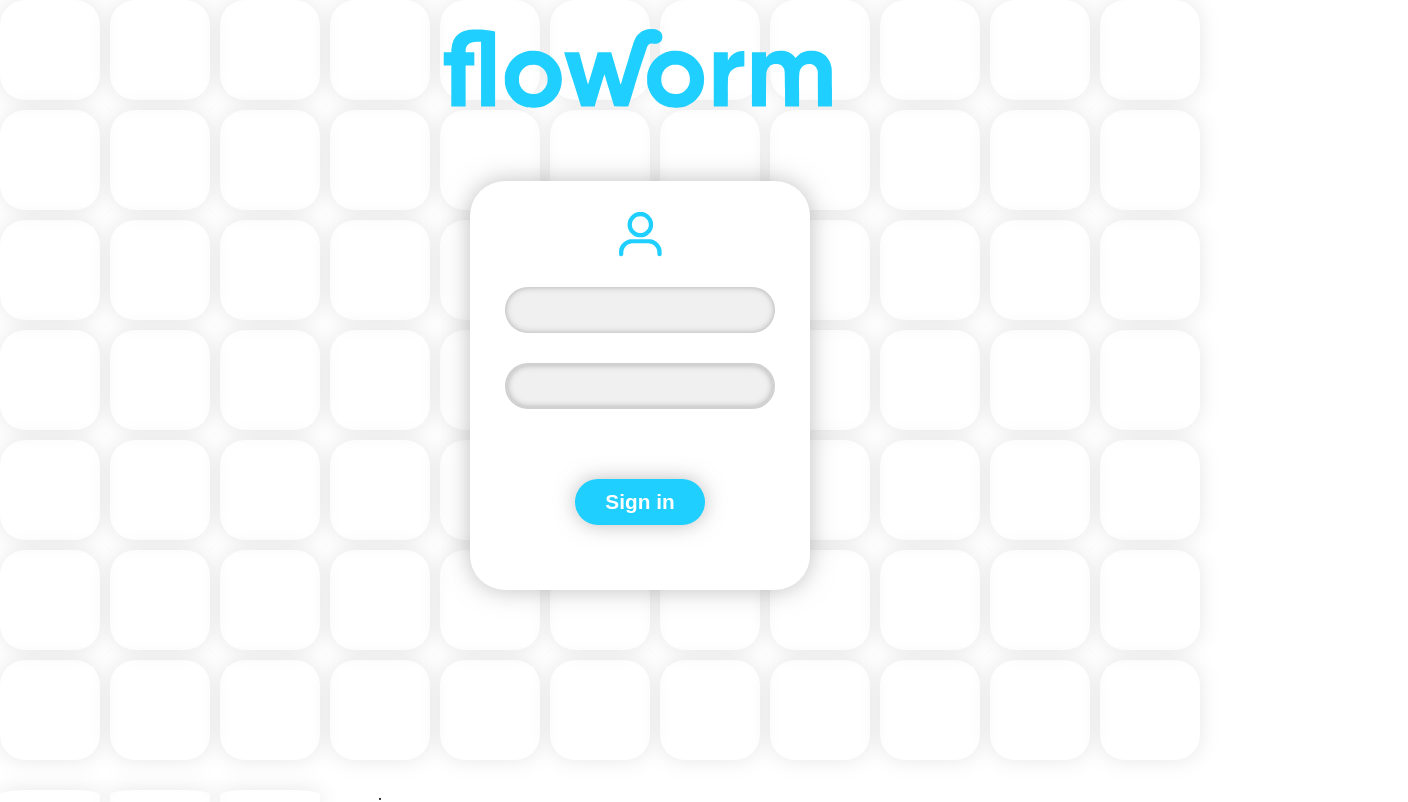
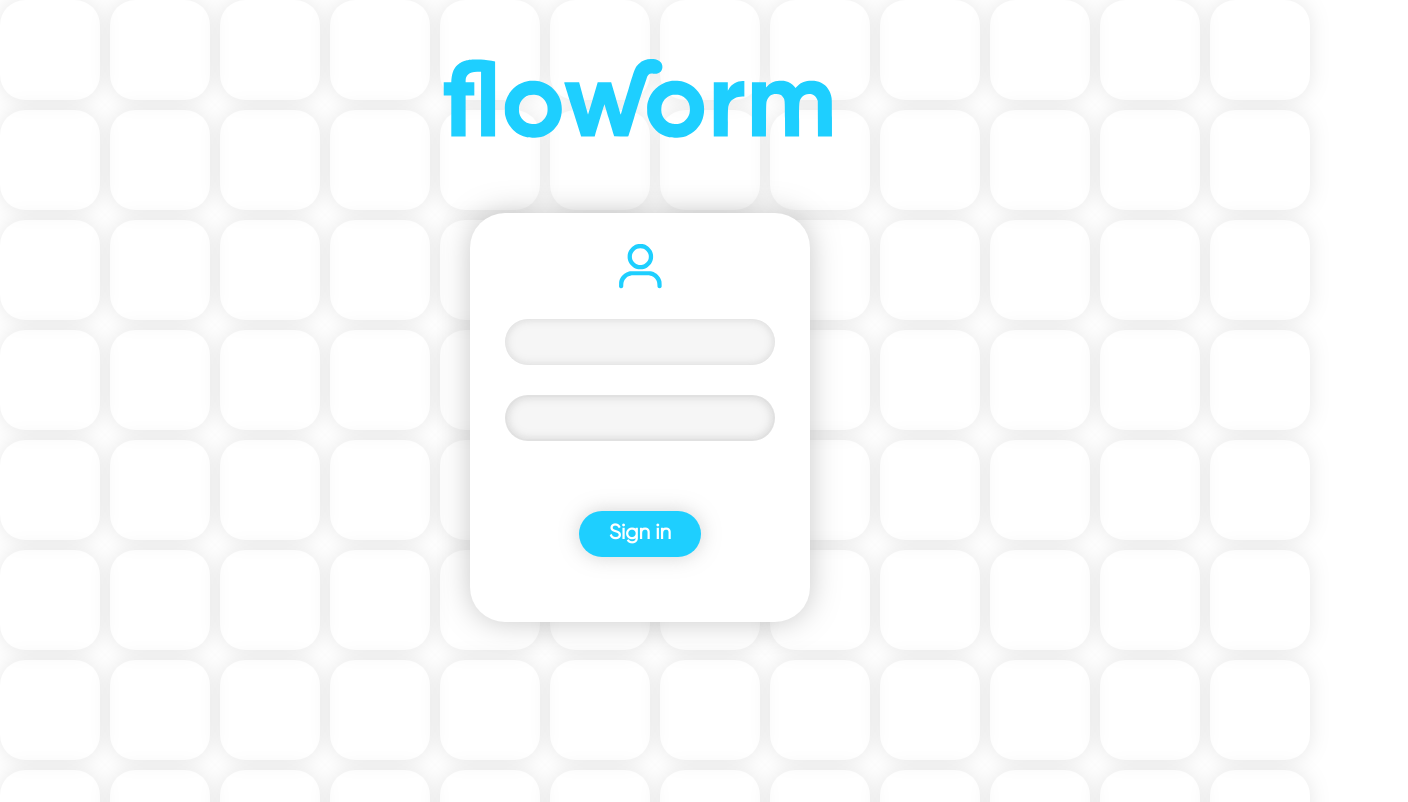
Before and after one commit to jgbyrne/durhack2020, a React (Create React App) app in the folder front/: page / in a window 1280 px wide. Shown: the top 802 px of the page, 1408 px wide, since content can reach past the window. Built offline with nearby package versions, Linux system fonts and the light colour scheme.

Commit message:
did font

```diff
--- a/front/public/index.html
+++ b/front/public/index.html
@@ -24,6 +24,11 @@
       work correctly both with client-side routing and a non-root public URL.
       Learn how to configure a non-root public URL by running `npm run build`.
     -->
+    <style>@font-face {
+        font-family: "Gilroy";
+        src: url("font/Gilroy-Regular.woff") format("woff");
+    }
+    </style>
     <title>React App</title>
 </head>
 <body>
--- a/front/src/App.css
+++ b/front/src/App.css
@@ -1,5 +1,7 @@
+
 .App {
     text-align: center;
     height: 100vh;
     width: 100vw;
+    font-family: "Gilroy", sans-serif !important;
 }
--- a/front/src/LoginPanel.css
+++ b/front/src/LoginPanel.css
@@ -4,8 +4,8 @@
 }
 
 .LoginPanel .background {
-    height: 100%;
-    width: 100%;
+    height: 110%;
+    width: 110%;
     position: absolute;
     display: grid;
     grid-gap: 10px;
@@ -36,6 +36,8 @@
 
 .LoginPanel .logo {
     width: 100%;
+    margin-top: 30px;
+
 }
 
 .LoginPanel .user-icon {
@@ -49,7 +51,7 @@
 .LoginPanel form {
     background-color: white;
     border-radius: 35px;
-    box-shadow: 0 0 25px #80808080;
+    box-shadow: 0 0 30px rgba(128, 128, 128, 0.43);
     padding: 30px 35px;
     margin: 60px 30px 30px;
 }
@@ -63,14 +65,14 @@
     padding: 10px;
     height: 46px;
     border: none;
-    background-color: #F0F0F0;
+    background-color: #f6f6f6;
     border-radius: 25px;
-    box-shadow: inset 0 0 6px #808080A0;
+    box-shadow: inset 0 0 10px rgba(128, 128, 128, 0.28);
 }
 
 .LoginPanel form input:focus {
     outline: none;
-    border: 2px #D0D0D0 solid;
+    border: 2px rgba(208, 208, 208, 0.56) solid;
 }
 
 .LoginPanel form button {
@@ -79,12 +81,13 @@
     height: 46px;
     background-color: #1ecfff;
     border: none;
-    box-shadow: 0 0 20px #80808080;
+    box-shadow: 0 0 20px rgba(128, 128, 128, 0.34);
     margin-top: 40px;
     margin-bottom: 35px;
     border-radius: 25px;
     color: white;
-    font-weight: bold;
     font-size: 130%;
     padding: 0 30px;
+    font-family: "Gilroy", sans-serif;
+    font-weight: bold;
 }
```
Also changed, not shown: front/public/font/Gilroy-Regular.woff (added).
